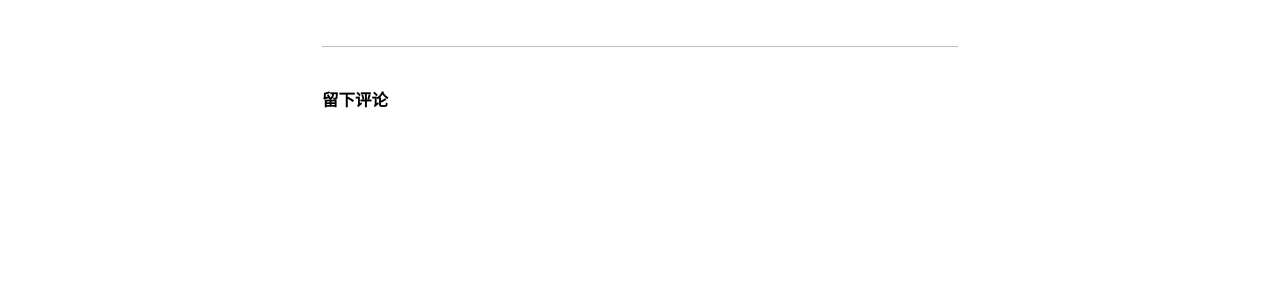
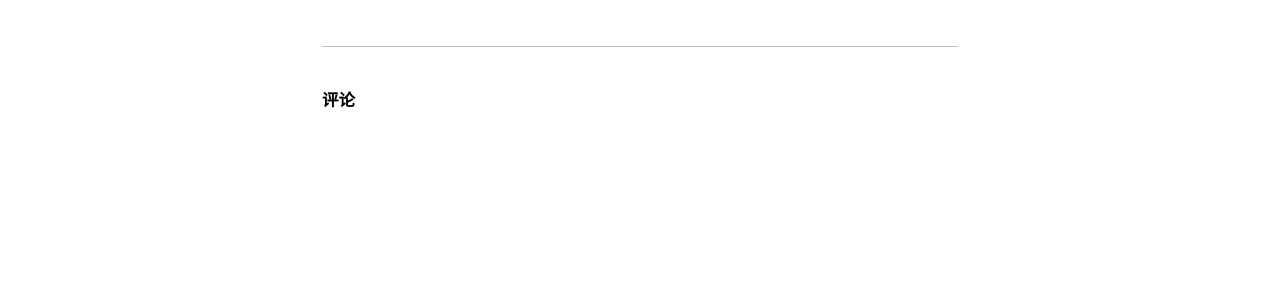
Before and after one commit to sunete/sunete.github.io, a Jekyll site: the page built from _posts/2019-09-19-Hello World.md, in a window 1280 px wide and 900 px high, scrolled down 333 px. Shown: the part 170-451 px from the top of the window. Built offline with Jekyll 4.4.1, drawn with Linux system fonts in a browser that asks for light colours; cached includes are drawn as plain includes; nearby versions of some CDN libraries; comment, search, counter and statistics services are not loaded.

Commit message:
some changes

```diff
--- a/_data/ui-text.yml
+++ b/_data/ui-text.yml
@@ -389,7 +389,7 @@ zh: &DEFAULT_ZH_HANS
   tags_label                 : "标签:"
   categories_label           : "分类:"
   date_label                 : "更新时间:"
-  comments_label             : "留下评论"
+  comments_label             : "评论"
   comments_title             : "评论"
   more_label                 : "了解更多"
   related_label              : "猜您还喜欢"
```
